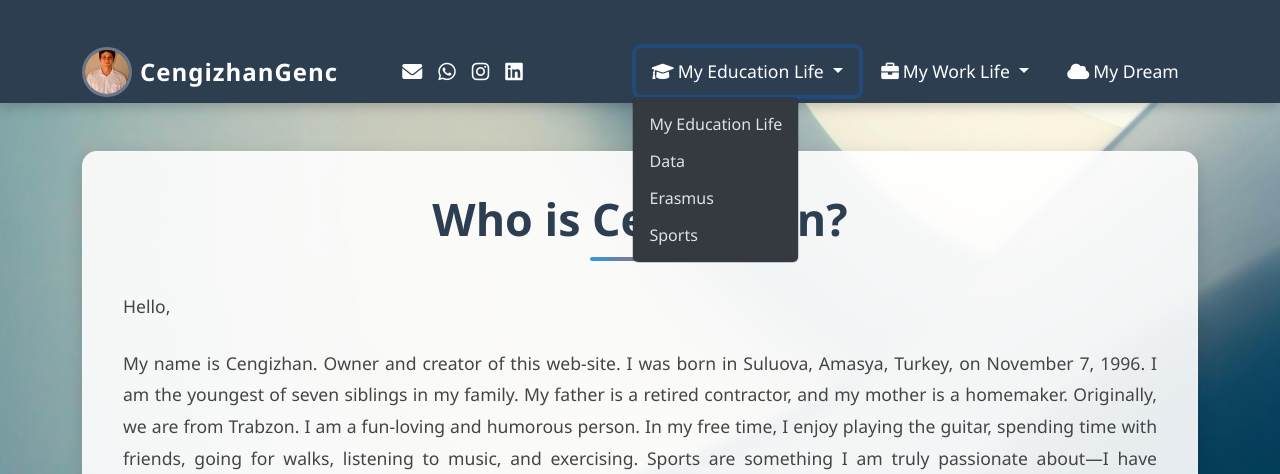
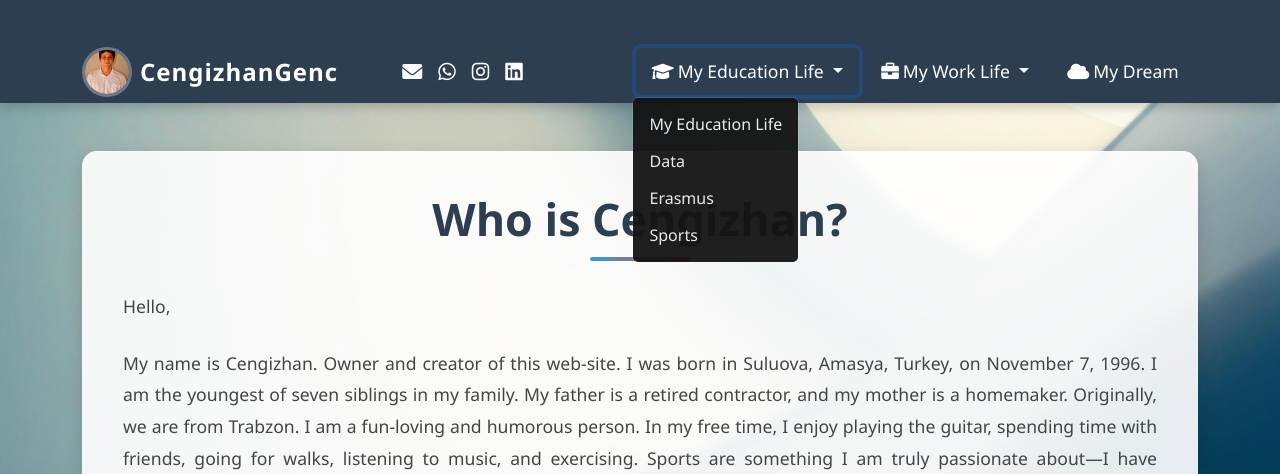
Before and after one commit to CHG61/Blog, a Django app: page / in a window 1280 px wide, after a click on "My Education Life". Shown: the top 474 px of the page. Run offline with Django 4.2, Linux system fonts and the light colour scheme; data that the repository does not hold is empty; some libraries are stand-ins or nearby versions.

Commit message:
style changes

```diff
--- a/static/css/style.css
+++ b/static/css/style.css
@@ -89,6 +89,22 @@ body {
     backdrop-filter: blur(5px);
     border: 1px solid rgba(255, 255, 255, 0.2);
 }
+
+.dropdown-menu-dark {
+    background-color: rgba(20, 20, 20, 0.95); /* koyu ve transparan */
+    border: 1px solid rgba(255, 255, 255, 0.1);
+}
+
+.dropdown-menu-dark .dropdown-item {
+    color: #eaeaea;
+    transition: background-color 0.3s, color 0.3s;
+}
+
+.dropdown-menu-dark .dropdown-item:hover {
+    background-color: rgba(255, 255, 255, 0.1);
+    color: #1abc9c; /* turkuaz vurgulu hover */
+}
+
 
 .image-grid {
     display: grid;
```
